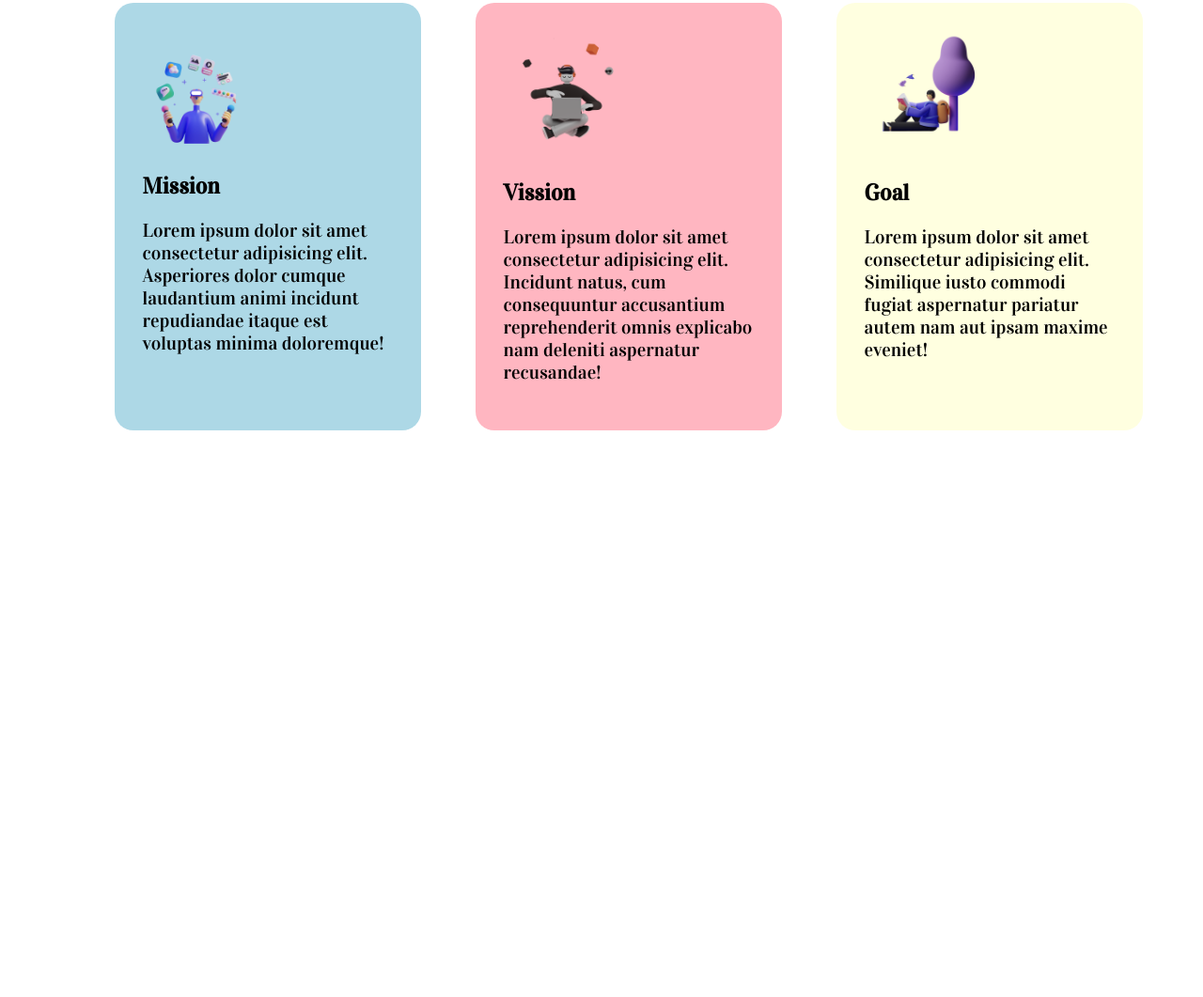
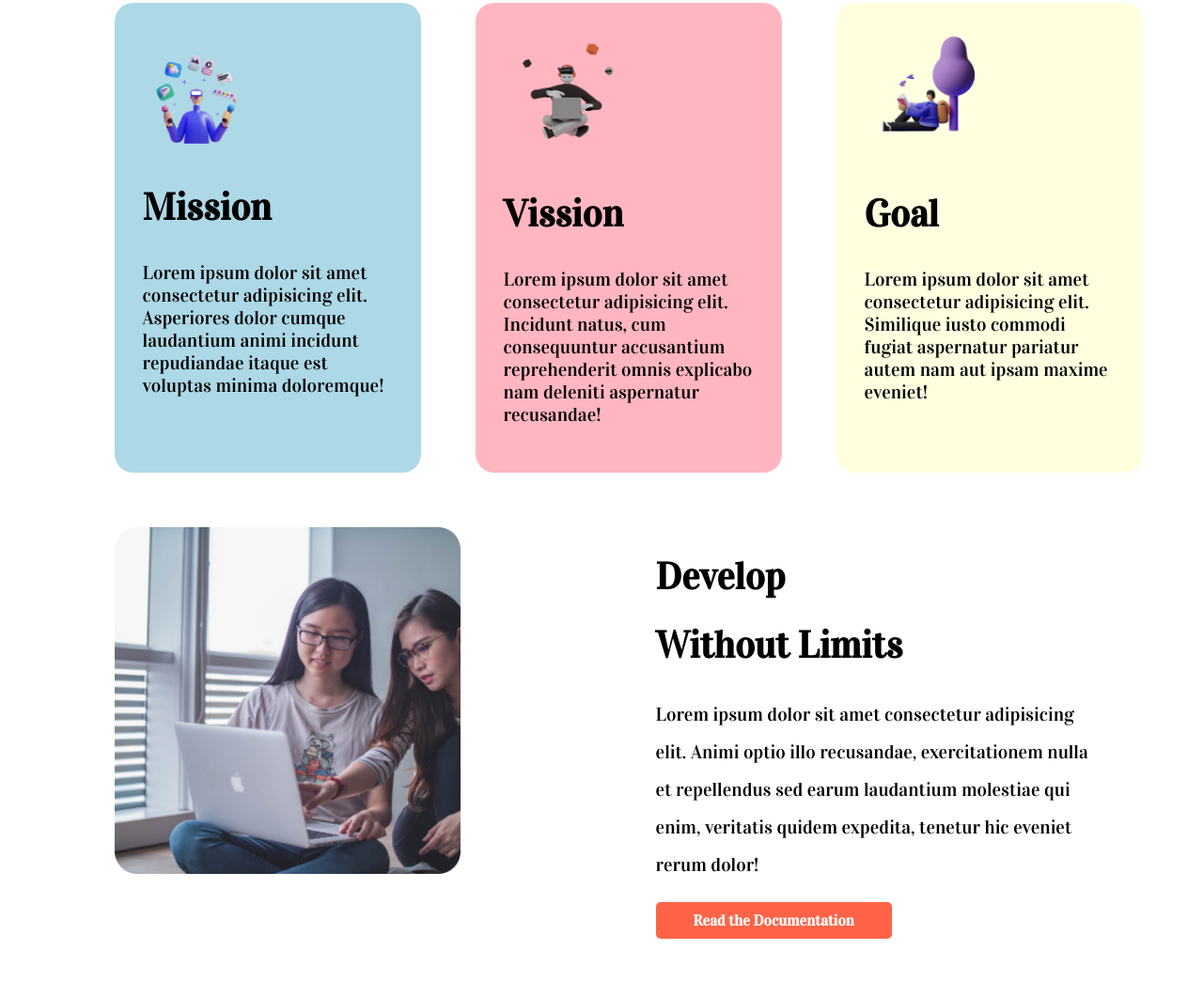
Before and after one commit to Atiqur-Rahman/assignment-1, a plain HTML site: page index.html in a window 1280 px wide. Shown: the part 865-1926 px from the top of the page at 94% size. Before the commit the page ends 1387 px from the top, so only its background shows below. Drawn offline with Linux system fonts and the light colour scheme.

Commit message:
third portion added

```diff
--- a/index.html
+++ b/index.html
@@ -45,5 +45,16 @@
             </div>
         </div>
     </section>
+    <section class="flex-container">
+        <div class="half-width">
+            <img  src="images/pictures/coding.png" alt="">
+        </div>
+        <div class="half-width adjust-line-height">
+            <h2>Develop</h2>
+            <h2>Without Limits</h2>
+            <p>Lorem ipsum dolor sit amet consectetur adipisicing elit. Animi optio illo recusandae, exercitationem nulla et repellendus sed earum laudantium molestiae qui enim, veritatis quidem expedita, tenetur hic eveniet rerum dolor!</p>
+            <a class="link-button" target="_blank" href="">Read the Documentation</a>
+        </div>
+    </section>
 </body>
 </html>
--- a/style.css
+++ b/style.css
@@ -4,6 +4,9 @@ body{
 }
 h1{
     font-size: 50px;
+}
+h2{
+    font-size: 40px;
 }
 p{
     font-size: 20px;
@@ -28,6 +31,9 @@ p{
 .half-width img{
     width: 80%;
 }
+/* .half-plus-width{
+    width: 60%;
+} */
 .link-button{
     text-decoration: none;
     background-color: tomato;
```
